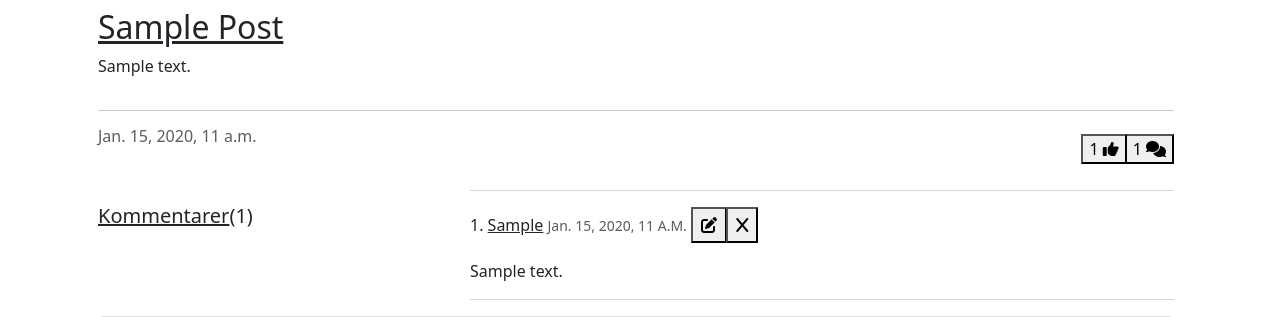
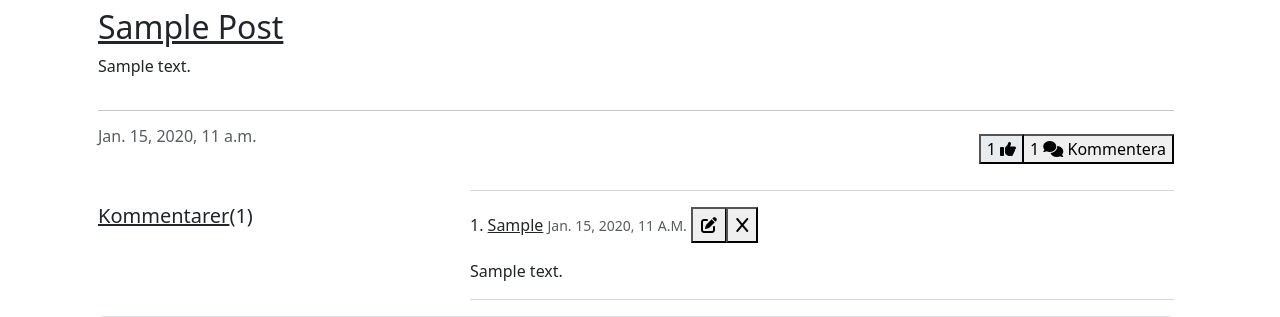
Before and after one commit to mittjobbkenny/ludde-blog, a Django app: a page that uses blog/templates/blog/post_detail.html in a window 1280 px wide. Shown: the part 123-440 px from the top of the page. Run offline with Django 4.2, Linux system fonts and the light colour scheme; a user stored in the database is signed in; tables that the repository leaves empty hold one stand-in row (values such as "Sample post"); some libraries are stand-ins or nearby versions.

Commit message:
Update btn style

```diff
--- a/blog/templates/blog/post_detail.html
+++ b/blog/templates/blog/post_detail.html
@@ -29,7 +29,7 @@
                                 {% csrf_token %}
                                 {% if liked %}
                                 <button type="submit" name="blogpost_id" value="{{ post.slug }}"
-                                    class="note-btn rounded-end-0" aria-label="like" data-bs-toggle="tooltip"
+                                    class="note-btn active rounded-end-0" aria-label="like" data-bs-toggle="tooltip"
                                     data-bs-placement="top" data-bs-title="Ta bort gilla">
                                     {{ post.number_of_likes }}
                                     <i class="fa-solid fa-thumbs-up"></i></button>
@@ -50,7 +50,7 @@
                             {% if commented %}
                             <button id="commentBtn" class="note-btn border-start-0 rounded-start-0" aria-label="comment"
                                 data-bs-toggle="tooltip" data-bs-placement="top" data-bs-title="Lägg till kommentar">
-                                {{ total_comments }} <i class="fa-solid fa-comments"></i></button>
+                                {{ total_comments }} <i class="fa-solid fa-comments"></i> Kommentera</button>
                             {% else %}
                             <button id="commentBtn" class="note-btn border-start-0 rounded-start-0" aria-label="comment"
                                 data-bs-toggle="tooltip" data-bs-placement="top" data-bs-title="Lägg till kommentar">
--- a/static/css/base.css
+++ b/static/css/base.css
@@ -56,3 +56,11 @@ textarea, input {
 .progress-bar {
     transition: 0s all !important;
 }
+
+.note-btn:focus,
+.note-btn:hover,
+.note-btn:active,
+.note-btn.active {
+    background-color: #E9ECEF !important;
+    background: #E9ECEF !important;
+}
```
